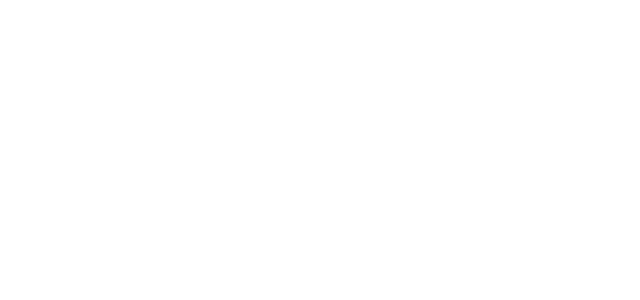
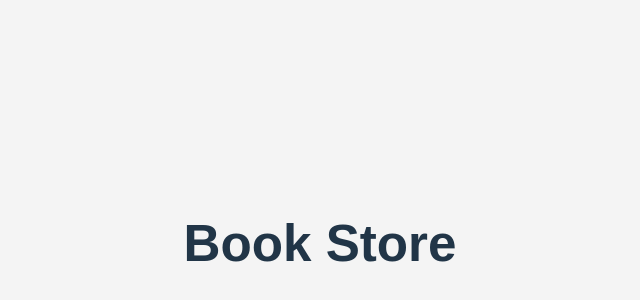
Before and after one commit to ponseham/book_store_kata, a React (Vite) app: page / in a window 1280 px wide. Shown: the part 156-456 px from the top of the page, without its empty margins (320-960 px from the left). Built offline with nearby package versions, Linux system fonts and the light colour scheme.

Commit message:
Shows Book store title

```diff
--- a/src/App.jsx
+++ b/src/App.jsx
@@ -1,7 +1,11 @@
+import "./styles.css";
+
 function App() {
   return (
     <>
-      <div></div>
+      <header>
+        <h1>Book Store</h1>
+      </header>
     </>
   );
 }
--- /dev/null
+++ b/src/styles.css
@@ -0,0 +1,7 @@
+body {
+  font-family: Arial, sans-serif;
+  margin: 0;
+  background: #f4f4f4;
+  display: flex;
+  justify-content: center;
+}
```
Also changed, not shown: 1 other file (tests, documents, lock files or other folders).
